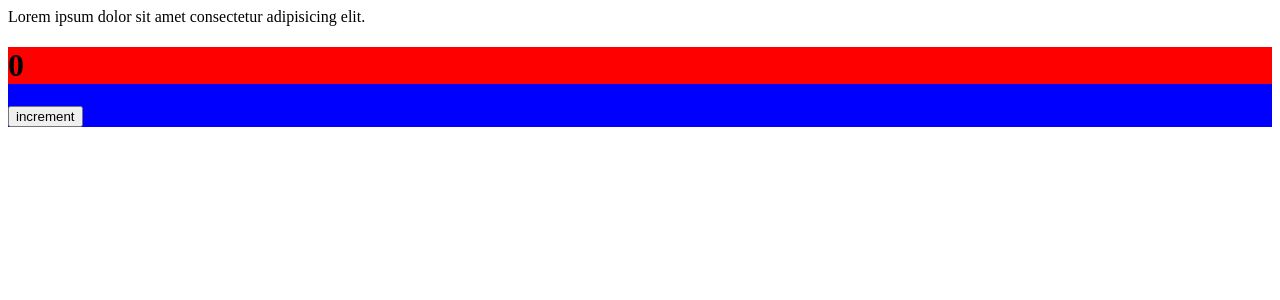
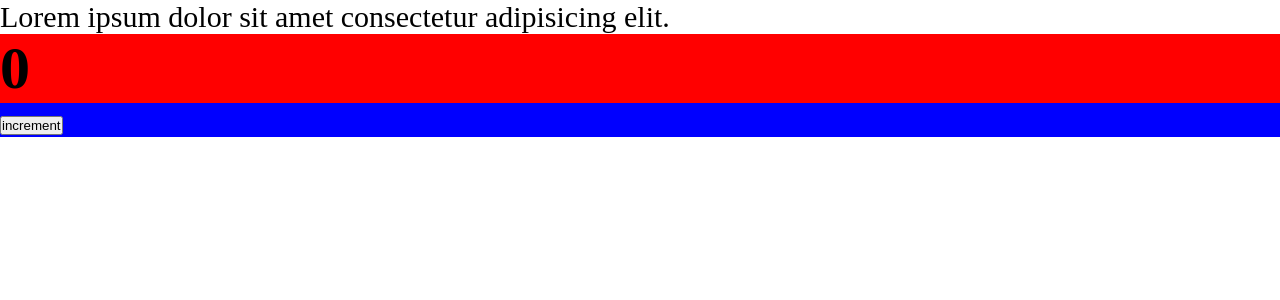
Before and after one commit to VictorAdamovich/advance_react, a React app: page / in a window 1280 px wide. Shown: the top 300 px of the page. Built offline with nearby package versions, Linux system fonts and the light colour scheme.

Commit message:
fix: fix modules import errors

```diff
--- a/package.json
+++ b/package.json
@@ -5,7 +5,7 @@
   "main": "index.js",
   "scripts": {
     "test": "echo \"Error: no test specified\" && exit 1",
-    "start": "webpack serve --env port=300",
+    "dev": "webpack serve --env port=3000",
     "build:prod": "webpack --env mode=production",
     "build:dev": "webpack --env mode=development"
   },
--- a/src/App.tsx
+++ b/src/App.tsx
@@ -1,3 +1,4 @@
+import React from 'react';
 import { Counter } from "./components/Counter"
 
 const App = () => {
--- a/src/components/Counter.tsx
+++ b/src/components/Counter.tsx
@@ -1,12 +1,12 @@
 import { useState } from "react"
-import classes from './counter.module.scss'
+import classnames from './counter.module.scss'
 
 export const Counter =()=>{
     const [count,setCount]=useState(0)
 
     const increment = ()=>setCount(prev=>prev+1)
     return(
-        <div className={classes.wrap}>
+        <div className={classnames.wrap}>
            <h1>{count}</h1>
             <button onClick={increment}>increment</button>
         </div>
--- a/src/index.tsx
+++ b/src/index.tsx
@@ -1,9 +1,11 @@
-import { render } from 'react-dom'
-import App from './App'
+import React from "react";
+import ReactDOM from "react-dom/client";
+import "./index.scss";
+import App from "./App";
 
-render (
-    <div>
-        <App/>
-    </div>,
-    document.getElementById('root')
-)
+const root = ReactDOM.createRoot(document.getElementById("root") as HTMLElement);
+root.render(
+  <React.StrictMode>
+    <App />
+  </React.StrictMode>
+);
--- a/src/typings.d.ts
+++ b/src/typings.d.ts
@@ -2,6 +2,6 @@ declare module "*.scss" {
   interface IClassNames {
     [className: string]: string;
   }
-  const classNames: IClassNames;
-  export = classNames;
+  const classnames: IClassNames;
+  export = classnames;
 }
--- a/webpack.config.ts
+++ b/webpack.config.ts
@@ -1,29 +1,25 @@
-import path from 'path';
-import webpack from 'webpack';
-import { buildWebpackConfig } from './config/build/buildWebpackConfig';
-import { BuildEnv, BuildPath } from './config/build/types/config';
-
+import path from "path";
+import webpack from "webpack";
+import { buildWebpackConfig } from "./config/build/buildWebpackConfig";
+import { BuildEnv, BuildPath } from "./config/build/types/config";
 
 export default (env: BuildEnv) => {
-    const paths: BuildPath = {
-        entry: path.resolve(__dirname, 'src', 'index.tsx'),
-        build: path.resolve(__dirname, 'build'),
-        html: path.resolve(__dirname, 'public', 'index.html'),
-        isDev: false
-    }
+  const paths: BuildPath = {
+    entry: path.resolve(__dirname, "src", "index.tsx"),
+    build: path.resolve(__dirname, "build"),
+    html: path.resolve(__dirname, "public", "index.html"),
+  };
 
-    const mode = env.mode || 'development'
-    const port = env.port || 3000
+  const mode = env.mode || "development";
+  const port = env.port || 3000;
+  const isDev = mode === "development";
 
-    const isDev = mode === 'development'
+  const config: webpack.Configuration = buildWebpackConfig({
+    mode,
+    paths,
+    isDev,
+    port,
+  });
 
-
-    const config: webpack.Configuration = buildWebpackConfig({
-        mode,
-        paths,
-        isDev,
-        port
-    })
-
-    return config
-}
+  return config;
+};
```
Also changed, not shown: 4 other files (tests, documents, lock files or other folders).
